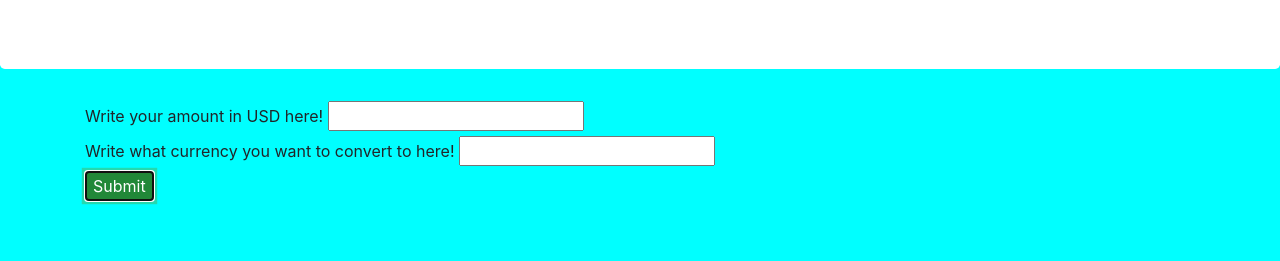
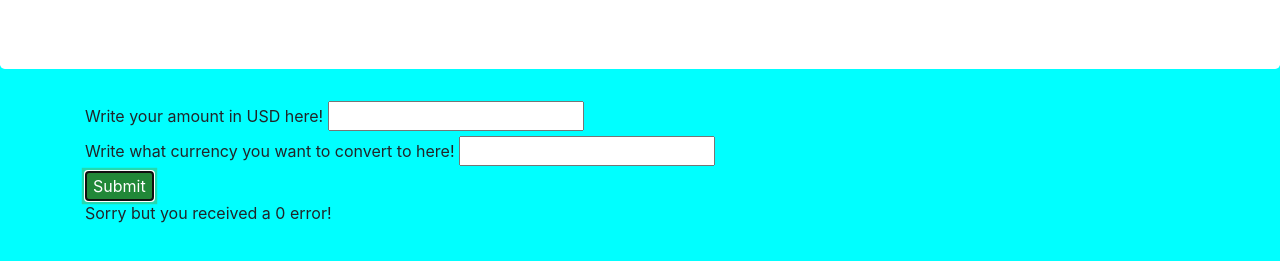
Before and after one commit to GBProductions/currency, a website built with webpack: page src/index.html in a window 1280 px wide. Both pictures are taken after typing "Sample", "Sample" into the empty fields and a click on the button "Submit". Shown: the part 115-376 px from the top of the page. Built offline with nearby package versions, Linux system fonts and the light colour scheme; no server answers.

Commit message:
Add JS for error status.

```diff
--- a/src/index.html
+++ b/src/index.html
@@ -20,6 +20,7 @@
     <div class="showGBP"></div>
     <div class="showJPY"></div>
     <div class="showCHF"></div>
+    <div class="statusError"></div>
   </div>
 </body>
 </html>
--- a/src/main.js
+++ b/src/main.js
@@ -2,10 +2,6 @@ import $ from 'jquery';
 import 'bootstrap';
 import 'bootstrap/dist/css/bootstrap.min.css';
 import './css/styles.css';
-
-// function Money(usDollar) {
-//   this.usDollar = usDollar;
-// }
 
 
 function convertAUD(response) {
@@ -56,6 +52,15 @@ function notCurrency(currency) {
   $('.showJPY').text("");
   $('.showCHF').text("");
 }
+function statusError(error) {
+  $('.statusError').text("Sorry but you received a " + error + " error!");
+  $('.showErrors').text("");
+  $('.showAUD').text("");
+  $('.showEUR').text("");
+  $('.showGBP').text("");
+  $('.showJPY').text("");
+  $('.showCHF').text("");
+}
 
 
 //-------------------------------------------------------------------------------------------------
@@ -63,7 +68,6 @@ $(document).ready(function() {
   $('#submitDollar').click(function() {
     const usDollar = parseInt($('#dollarInput').val());
     $('#dollarInput').val("");
-    //let userInput  = new Money(usDollar);
 
     const currency = $('#currencyInput').val();
     $('#currencyInput').val("");
@@ -73,7 +77,10 @@ $(document).ready(function() {
     const url = `https://v6.exchangerate-api.com/v6/61905536dd0b5c15fe86d220/latest/USD`;
 
     request.onreadystatechange = function() {
-      if (currency === "AUD" && this.readyState === 4 && this.status === 200) {
+      if (this.status !== 200) {
+        let error = (this.status);
+        statusError(error);
+      }  else if (currency === "AUD" && this.readyState === 4 && this.status === 200) {
         const response = JSON.parse(this.responseText);
         (convertAUD(response));
       } else if (currency === "EUR" && this.readyState === 4 && this.status === 200) {
```
